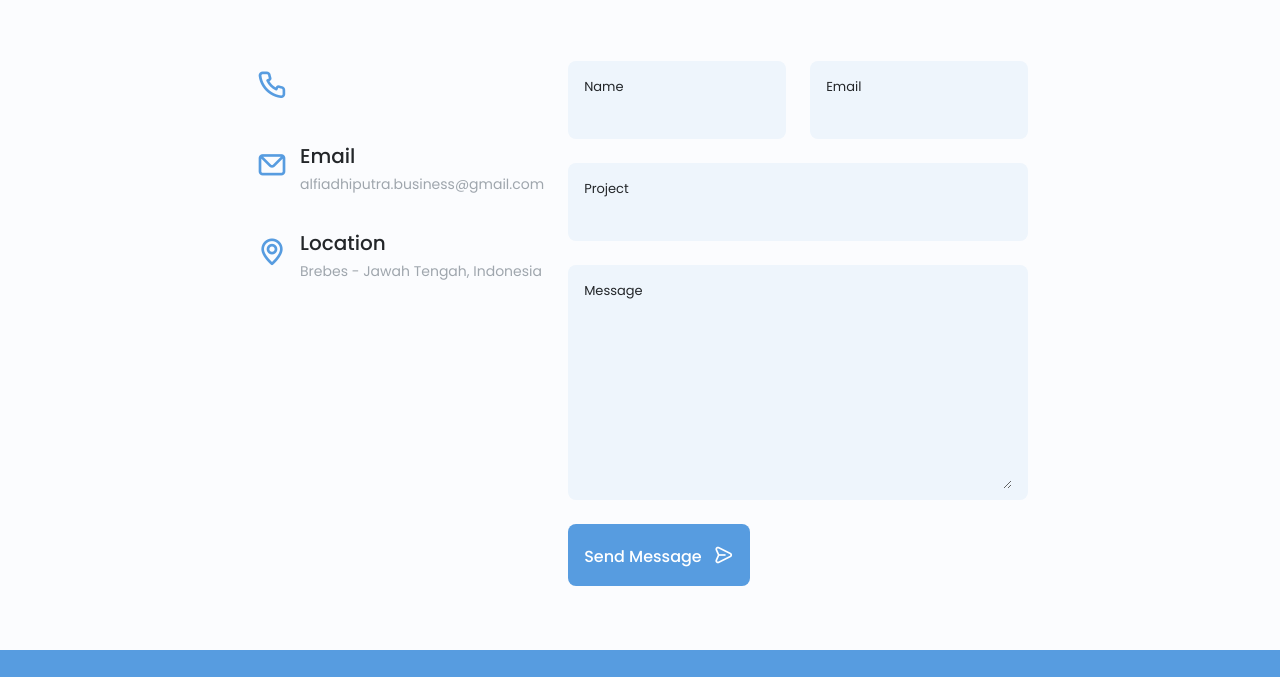
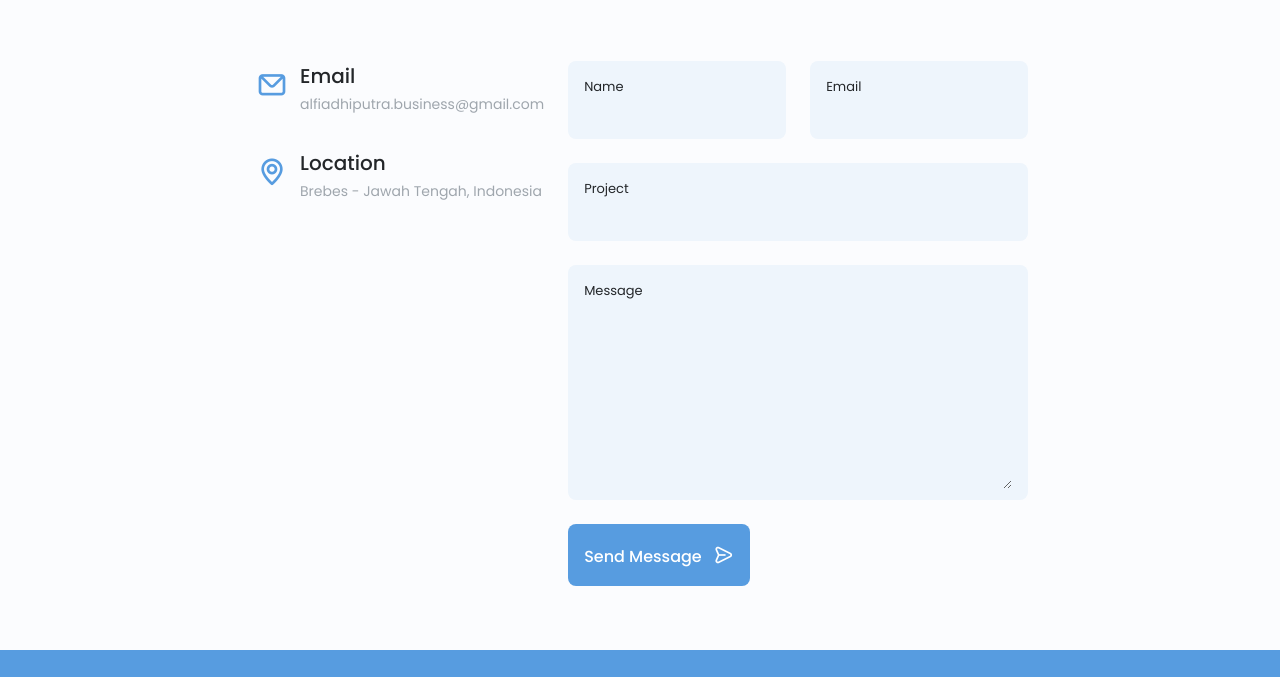
Before and after one commit to alfiadhiputra/alfiadhiputra.github.io, a plain HTML site: page index.html in a window 1280 px wide. Shown: the part 4909-5586 px from the top of the page. Drawn offline with nearby package versions, Linux system fonts and the light colour scheme.

Commit message:
Update index.html

```diff
--- a/index.html
+++ b/index.html
@@ -865,14 +865,14 @@
 
         <div class="contact__container container grid">
           <div>
-            <div class="contact__information">
+<!--             <div class="contact__information">
               <i class="uil uil-phone contact__icon"></i>
 
-<!--               <div>
+              <div>
                 <h3 class="contact__title">Call Me</h3>
                 <span class="contact__subtitle">085280276998</span>
-              </div> -->
-            </div>
+              </div>
+            </div> -->
 
             <div class="contact__information">
               <i class="uil uil-envelope contact__icon"></i>
```
